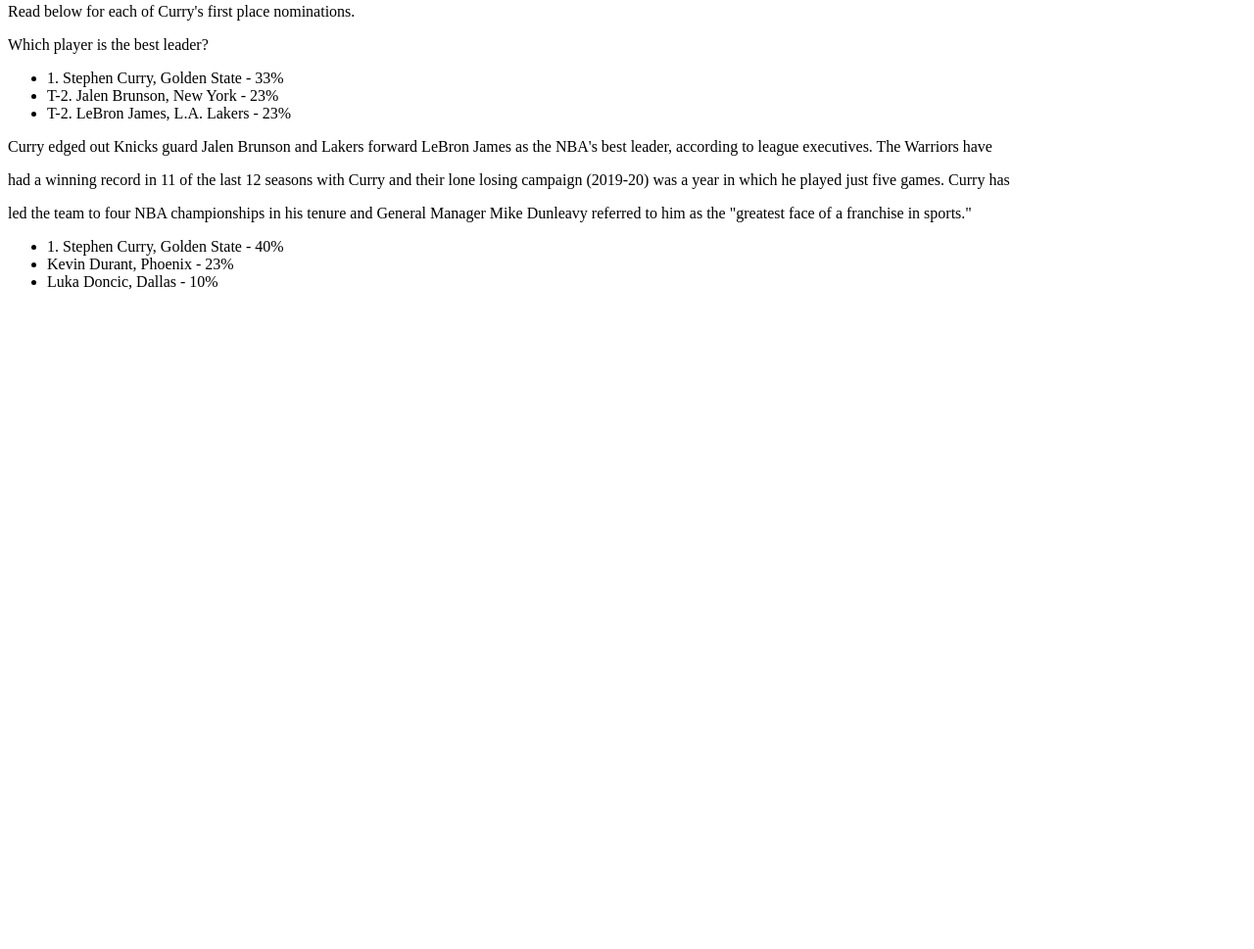
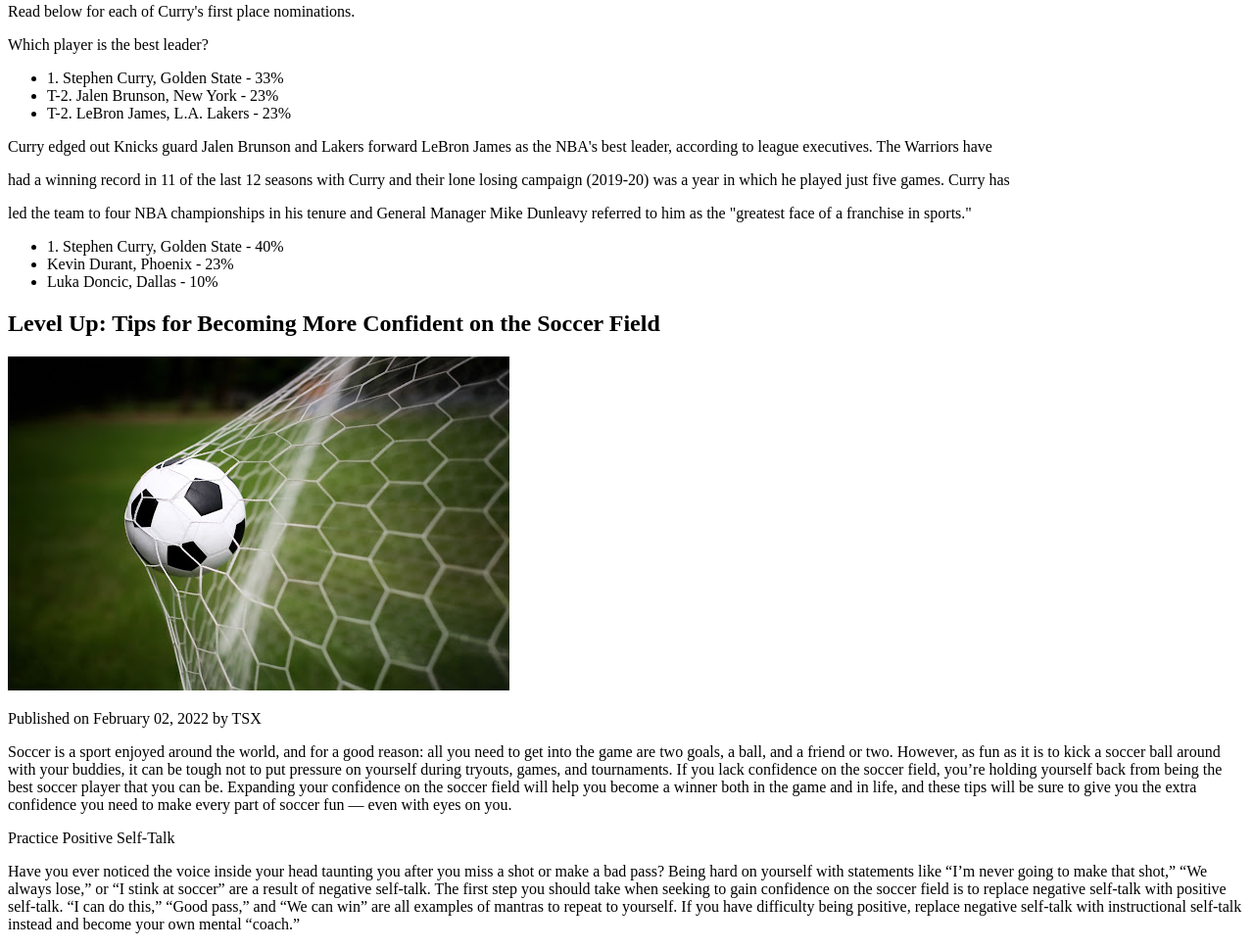
Before and after one commit to kerrydai/mi349_blog, a plain HTML site: page index.html in a window 1280 px wide. Shown: the part 1261-2230 px from the top of the page at 98% size. Before the commit the page ends 1574 px from the top, so only its background shows below. Drawn offline with Linux system fonts and the light colour scheme.

Commit message:
article 2

```diff
--- a/index.html
+++ b/index.html
@@ -37,6 +37,15 @@
           <li>Luka Doncic, Dallas - 10%</li>
         </ul>
       </article>
+
+      <article>
+        <h2>Level Up: Tips for Becoming More Confident on the Soccer Field</h2>
+        <img src="socc.jpg" alt="Soccer">
+        <p>Published on February 02, 2022 by TSX</p>
+        <p>Soccer is a sport enjoyed around the world, and for a good reason: all you need to get into the game are two goals, a ball, and a friend or two. However, as fun as it is to kick a soccer ball around with your buddies, it can be tough not to put pressure on yourself during tryouts, games, and tournaments. If you lack confidence on the soccer field, you’re holding yourself back from being the best soccer player that you can be. Expanding your confidence on the soccer field will help you become a winner both in the game and in life, and these tips will be sure to give you the extra confidence you need to make every part of soccer fun — even with eyes on you.</p>
+        <p>Practice Positive Self-Talk</p>
+        <p>Have you ever noticed the voice inside your head taunting you after you miss a shot or make a bad pass? Being hard on yourself with statements like “I’m never going to make that shot,” “We always lose,” or “I stink at soccer” are a result of negative self-talk. The first step you should take when seeking to gain confidence on the soccer field is to replace negative self-talk with positive self-talk. “I can do this,” “Good pass,” and “We can win” are all examples of mantras to repeat to yourself. If you have difficulty being positive, replace negative self-talk with instructional self-talk instead and become your own mental “coach.”</p>
+      </article>
     </section>
     <script src="index.js"></script>
   </body>
```
